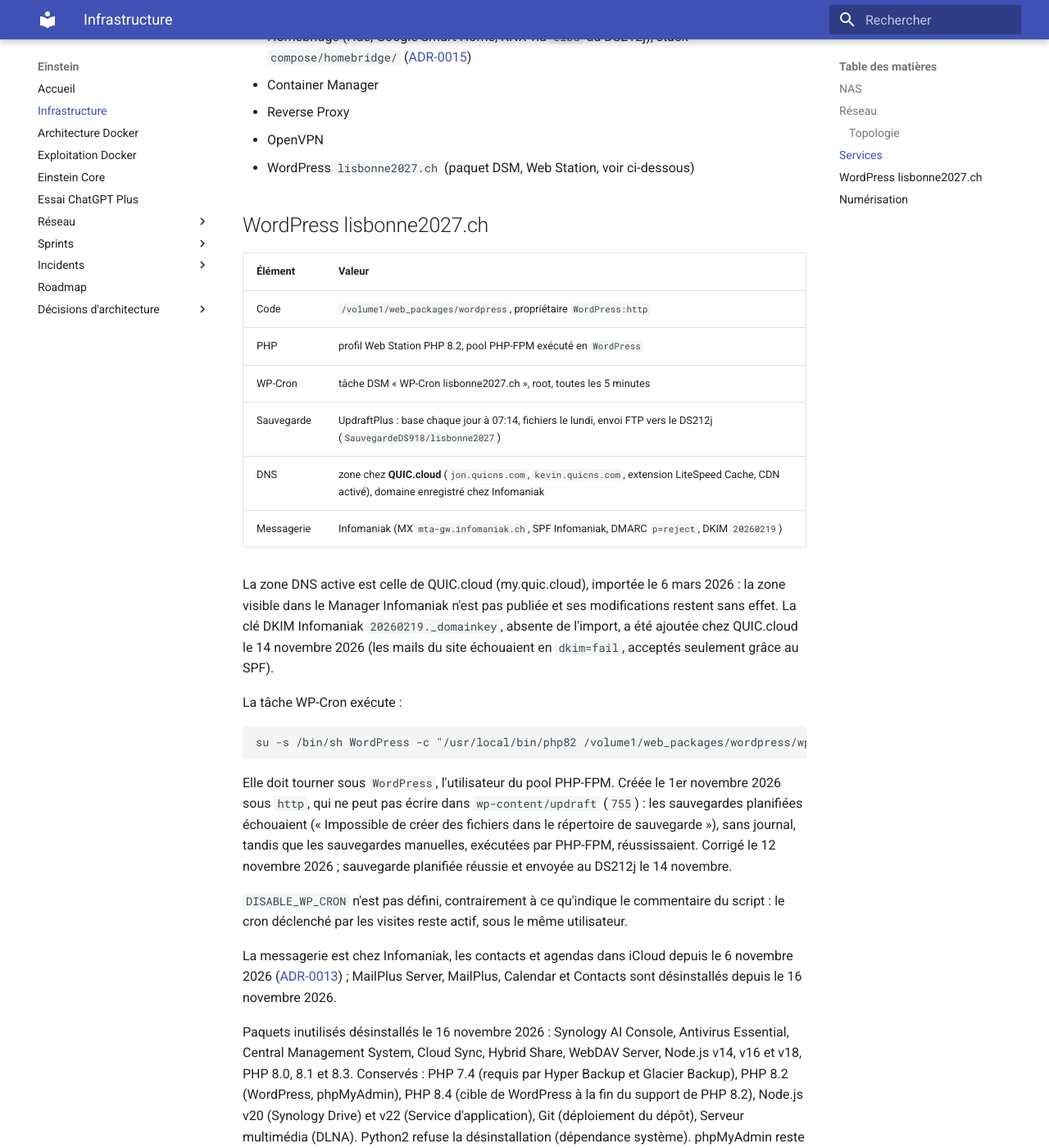
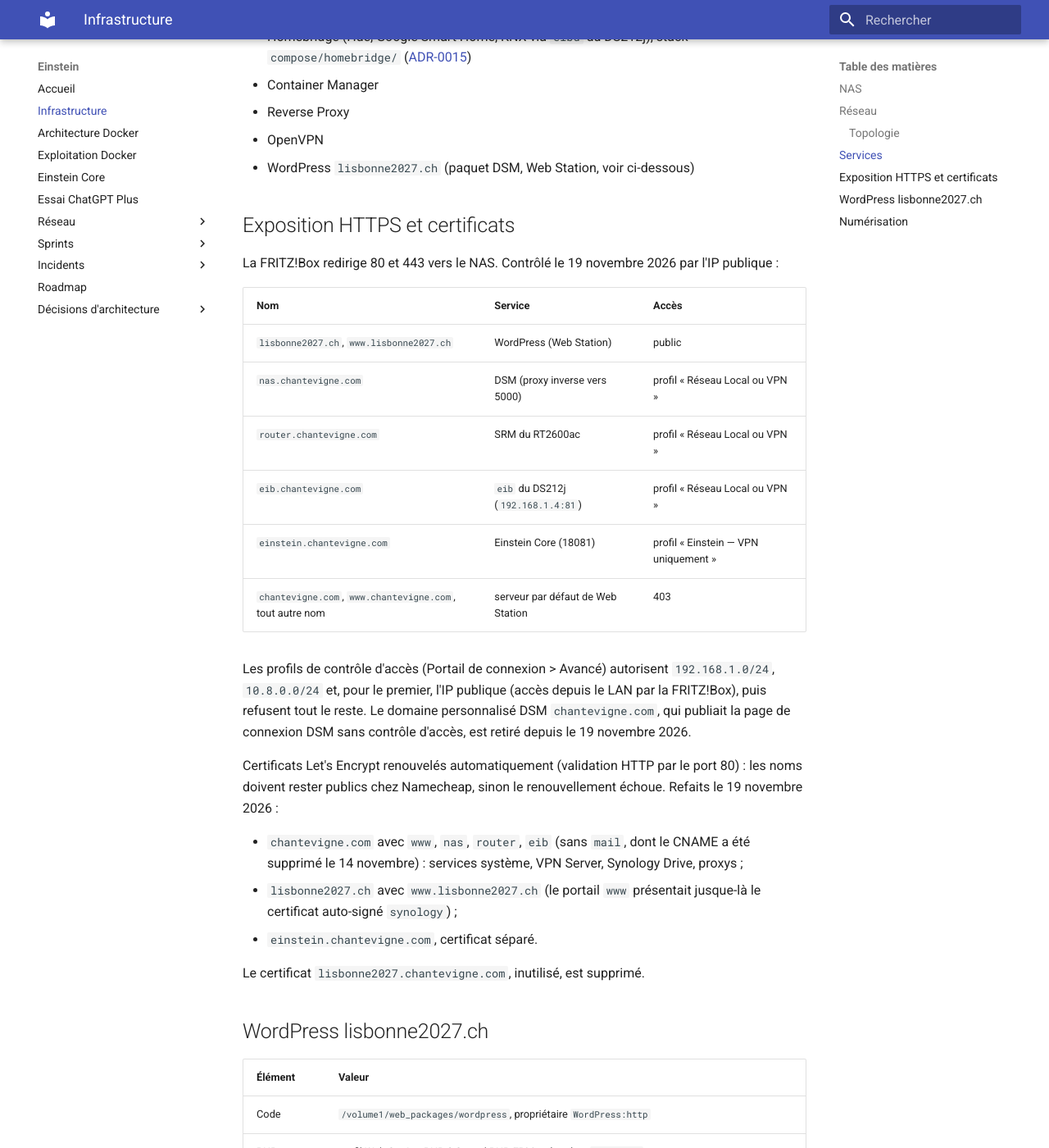
Before and after one commit to asanchez74/Einstein, an MkDocs documentation site: the page built from docs/infrastructure.md, in a window 1280 px wide and 1400 px high, scrolled down 1786 px. Shown: the whole window at 82% size. Built offline with MkDocs 1.6.1 and Material for MkDocs 9.7.7, drawn with Linux system fonts in a browser that asks for light colours.

Commit message:
docs: exposition HTTPS, contrôle d'accès des proxys et certificats
DSM n'est plus publié sur chantevigne.com ; certificats refaits sans
mail.chantevigne.com et avec www.lisbonne2027.ch.

Co-Authored-By: Claude Opus 5.5 <noreply@anthropic.com>

```diff
--- a/docs/infrastructure.md
+++ b/docs/infrastructure.md
@@ -62,6 +62,39 @@ la fois le Wi-Fi, le DNS et le DHCP du LAN.
 - Reverse Proxy
 - OpenVPN
 - WordPress `lisbonne2027.ch` (paquet DSM, Web Station, voir ci-dessous)
+
+## Exposition HTTPS et certificats
+
+La FRITZ!Box redirige 80 et 443 vers le NAS. Contrôlé le 19 novembre 2026
+par l'IP publique :
+
+| Nom | Service | Accès |
+|---|---|---|
+| `lisbonne2027.ch`, `www.lisbonne2027.ch` | WordPress (Web Station) | public |
+| `nas.chantevigne.com` | DSM (proxy inverse vers 5000) | profil « Réseau Local ou VPN » |
+| `router.chantevigne.com` | SRM du RT2600ac | profil « Réseau Local ou VPN » |
+| `eib.chantevigne.com` | `eib` du DS212j (`192.168.1.4:81`) | profil « Réseau Local ou VPN » |
+| `einstein.chantevigne.com` | Einstein Core (18081) | profil « Einstein — VPN uniquement » |
+| `chantevigne.com`, `www.chantevigne.com`, tout autre nom | serveur par défaut de Web Station | 403 |
+
+Les profils de contrôle d'accès (Portail de connexion > Avancé) autorisent
+`192.168.1.0/24`, `10.8.0.0/24` et, pour le premier, l'IP publique (accès
+depuis le LAN par la FRITZ!Box), puis refusent tout le reste. Le domaine
+personnalisé DSM `chantevigne.com`, qui publiait la page de connexion DSM
+sans contrôle d'accès, est retiré depuis le 19 novembre 2026.
+
+Certificats Let's Encrypt renouvelés automatiquement (validation HTTP par
+le port 80) : les noms doivent rester publics chez Namecheap, sinon le
+renouvellement échoue. Refaits le 19 novembre 2026 :
+
+- `chantevigne.com` avec `www`, `nas`, `router`, `eib` (sans `mail`, dont le
+  CNAME a été supprimé le 14 novembre) : services système, VPN Server,
+  Synology Drive, proxys ;
+- `lisbonne2027.ch` avec `www.lisbonne2027.ch` (le portail `www` présentait
+  jusque-là le certificat auto-signé `synology`) ;
+- `einstein.chantevigne.com`, certificat séparé.
+
+Le certificat `lisbonne2027.chantevigne.com`, inutilisé, est supprimé.
 
 ## WordPress lisbonne2027.ch
 
```
